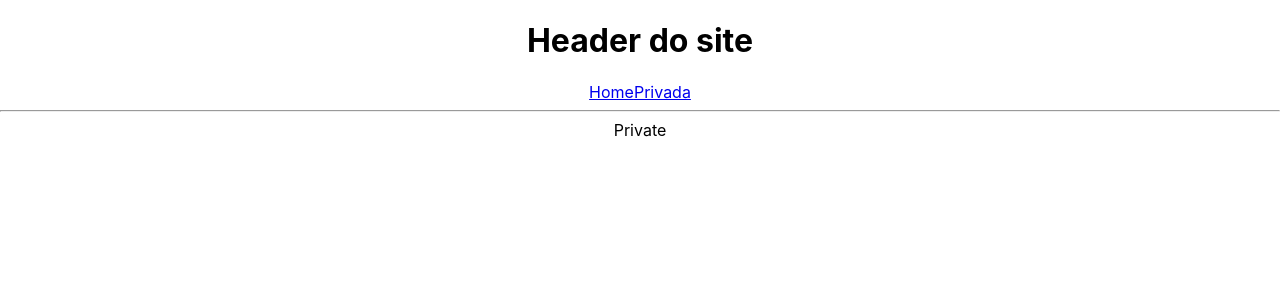
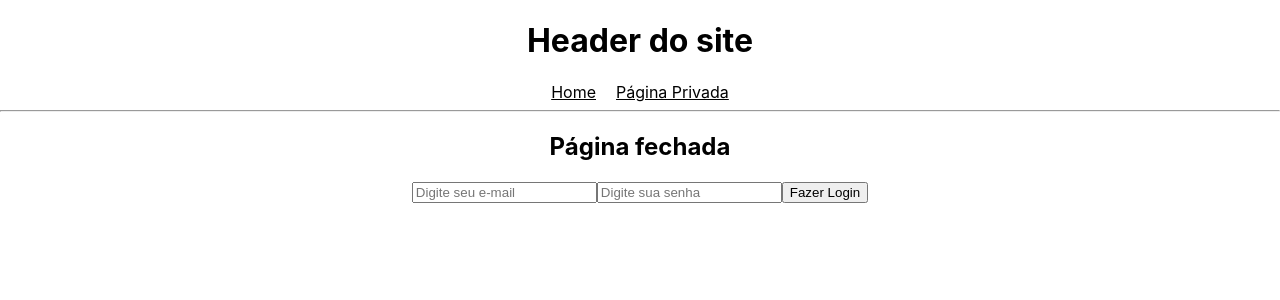
Before and after one commit to rafaelsrv/Login_TS_ContextAPI, a React (Create React App) app: page /private in a window 1280 px wide. Shown: the top 300 px of the page. Built offline with nearby package versions, Linux system fonts and the light colour scheme.

Commit message:
Inplementação dos inputs

```diff
--- a/src/App.css
+++ b/src/App.css
@@ -2,37 +2,11 @@
   text-align: center;
 }
 
-.App-logo {
-  height: 40vmin;
-  pointer-events: none;
+nav a {
+  color: #000;
+  display: inline-block;
+  margin: 0 10px;
 }
-
-@media (prefers-reduced-motion: no-preference) {
-  .App-logo {
-    animation: App-logo-spin infinite 20s linear;
-  }
+nav a:hover {
+  text-decoration: none;
 }
-
-.App-header {
-  background-color: #282c34;
-  min-height: 100vh;
-  display: flex;
-  flex-direction: column;
-  align-items: center;
-  justify-content: center;
-  font-size: calc(10px + 2vmin);
-  color: white;
-}
-
-.App-link {
-  color: #61dafb;
-}
-
-@keyframes App-logo-spin {
-  from {
-    transform: rotate(0deg);
-  }
-  to {
-    transform: rotate(360deg);
-  }
-}
--- a/src/App.tsx
+++ b/src/App.tsx
@@ -1,10 +1,10 @@
-import React from 'react';
-import logo from './logo.svg';
+
 import './App.css';
-import { Routes, Route} from 'react-router-dom'
+import { Routes, Route, Link} from 'react-router-dom'
 import { Home } from './pages/Home';
 import { Private } from './pages/Private';
-import { Link } from 'react-router-dom';
+import { RequireAuth } from './contexts/Auth/RequireAuth';
+
 
 function App() {
   return (
@@ -13,13 +13,13 @@
       <h1>Header do site</h1>
       <nav>
         <Link to ="/">Home</Link>
-        <Link to ="/privada">Privada</Link>
+        <Link to ="/private">Página Privada</Link>
       </nav>
      </header>
      <hr/>
      <Routes>
       <Route path="/" element={<Home/>}/>
-      <Route path="/private" element={<Private/>}/>
+      <Route path="/private" element={<RequireAuth><Private/></RequireAuth>}/>
      </Routes>
     </div>
   );
--- /dev/null
+++ b/src/contexts/Auth/AuthContext.tsx
@@ -0,0 +1,10 @@
+import { createContext } from "react";
+import { User } from "../../types/User";
+
+export type AuthContextType = {
+    user: User | null;
+    signin: (email: string, password: string) => Promise<boolean>;
+    signout: () => void;
+}
+
+export const AuthContext = createContext<AuthContextType>(null!);
--- /dev/null
+++ b/src/contexts/Auth/AuthProvider.tsx
@@ -0,0 +1,30 @@
+import { AuthContext } from "./AuthContext"
+import { useState } from 'react'
+import { User } from "../../types/User";
+import { useApi } from "../../hooks/useApi";
+
+export const AuthProvider = ({ children }:{ children: JSX.Element} ) =>{
+
+    const [ user, setUser ] = useState< User | null >(null);
+    const api = useApi()
+
+    const signin = async(email: string, password: string) =>{
+        const data = await api.signin(email, password);
+        if(data.user && data.token){
+            setUser(data.user);
+            return true;
+        }
+        return false;
+    }
+    const signout = async () =>{
+        await api.logout();
+        setUser(null);
+
+    }
+
+    return (
+        <AuthContext.Provider value={{ user, signin, signout}}>
+            {children}
+        </AuthContext.Provider>
+    )
+}
--- /dev/null
+++ b/src/contexts/Auth/RequireAuth.tsx
@@ -0,0 +1,14 @@
+import { AuthContext } from "./AuthContext";
+import { useContext } from "react"
+import { Login } from "../../pages/login";
+
+export const RequireAuth = ({children}: {children: JSX.Element}) => {
+    const auth = useContext(AuthContext)
+
+    if(!auth.user){
+        return <Login/>
+    }
+
+    return children;
+
+}
--- /dev/null
+++ b/src/hooks/useApi.ts
@@ -0,0 +1,20 @@
+import axios from 'axios';
+
+const api = axios.create({
+    baseURL: 'process.env.REACT_APP_API'
+})
+
+export const useApi = () =>({
+    validateToken: async (token:string)=>{
+        const response = await api.post('/validate', {token})
+    },
+    signin: async (email: string, password: string)=>{
+        const response = await api.post('/signin', {email, password});
+        return response.data
+
+    },
+    logout: async () => {
+        const response = await api.post('/logout')
+        return response.data;
+    }
+})
--- a/src/index.tsx
+++ b/src/index.tsx
@@ -4,15 +4,18 @@
 import App from './App';
 import reportWebVitals from './reportWebVitals';
 import { BrowserRouter } from 'react-router-dom';
+import { AuthProvider } from './contexts/Auth/AuthProvider';
 
 const root = ReactDOM.createRoot(
   document.getElementById('root') as HTMLElement
 );
 root.render(
   <React.StrictMode>
-    <BrowserRouter>
-    <App />
-    </BrowserRouter>
+    <AuthProvider>
+      <BrowserRouter>
+        <App />
+      </BrowserRouter>
+    </AuthProvider>
   </React.StrictMode>
 );
 
--- /dev/null
+++ b/src/pages/login/index.tsx
@@ -0,0 +1,32 @@
+import {useState} from 'react'
+
+
+export const Login = () => {
+    const [email, setEmail] = useState('')
+    const [password, setPassword] = useState('')
+
+
+    const handleLogin = () =>{
+
+
+    }
+    return(
+        <div>
+            <h2>Página fechada</h2>
+
+            <input
+            type="text"
+            value={email}
+            onChange={e => setEmail(e.target.value)}
+            placeholder='Digite seu e-mail'/>
+
+            <input
+            type="text"
+            value={password}
+            onChange={e=> setPassword(e.target.value)}
+            placeholder='Digite sua senha'/>
+
+            <button onClick={handleLogin}>Fazer Login</button>
+        </div>
+    )
+}
--- /dev/null
+++ b/src/types/User.ts
@@ -0,0 +1,6 @@
+export type User ={
+    id: number;
+    name: string;
+    email: string;
+    password?: string
+}
```
Also changed, not shown: 1 other file (tests, documents, lock files or other folders).
